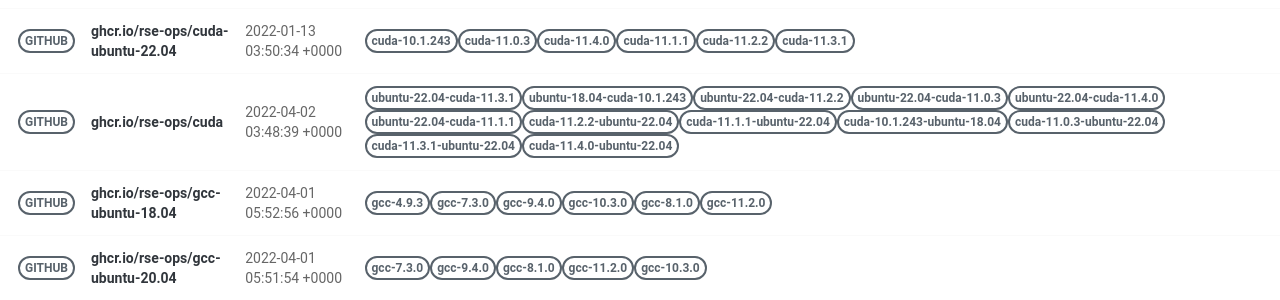
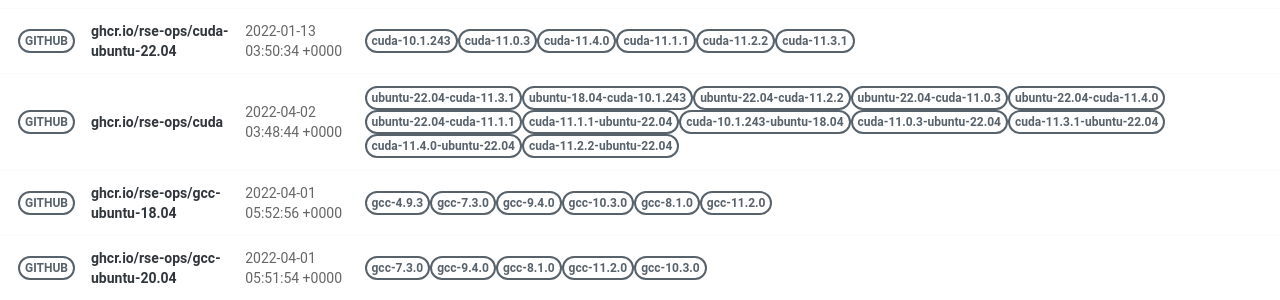
Before and after one commit to rse-ops/docker-images, a Jekyll site: the page built from pages/index.md, in a window 1280 px wide. Shown: the part 421-721 px from the top of the page. Built offline with Jekyll 4.4.1, drawn with Linux system fonts in a browser that asks for light colours; nearby versions of some CDN libraries.

Commit message:
Automated push to update library 2022-04-02

```diff
--- a/_library/ghcr.io-rse-ops-cuda.md
+++ b/_library/ghcr.io-rse-ops-cuda.md
@@ -1,7 +1,7 @@
 ---
 layout: container
 name: ghcr.io/rse-ops/cuda
-updated_at: 2022-04-02 03:48:39.448230
+updated_at: 2022-04-02 03:48:44.596200
 
 
 container_url: https://github.com/orgs/rse-ops/packages/container/package/cuda
```
Also changed, not shown: other parts of _library/ghcr.io-rse-ops-cuda.md (+3 -3 lines).
